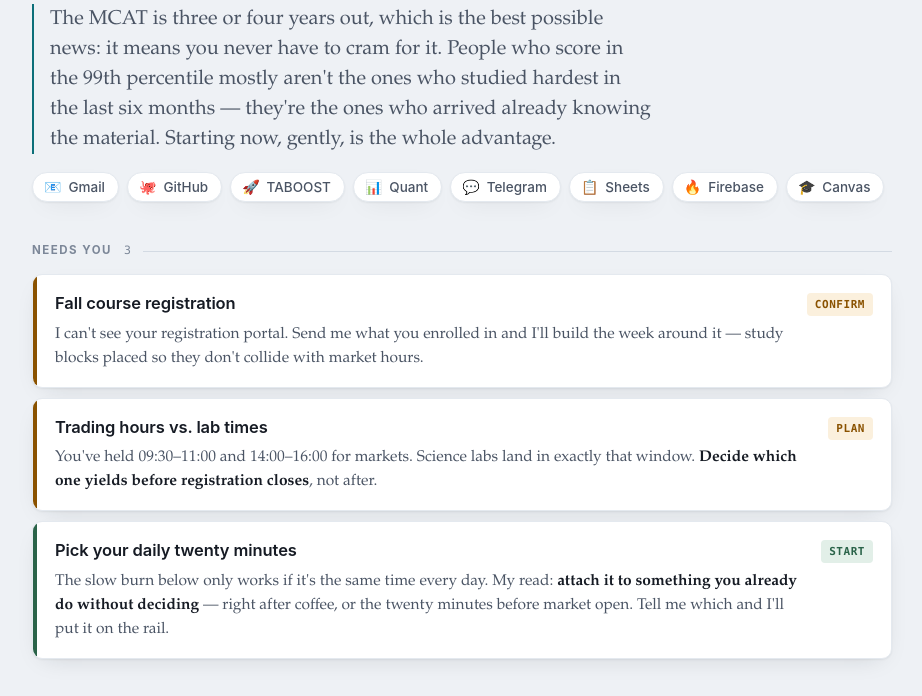
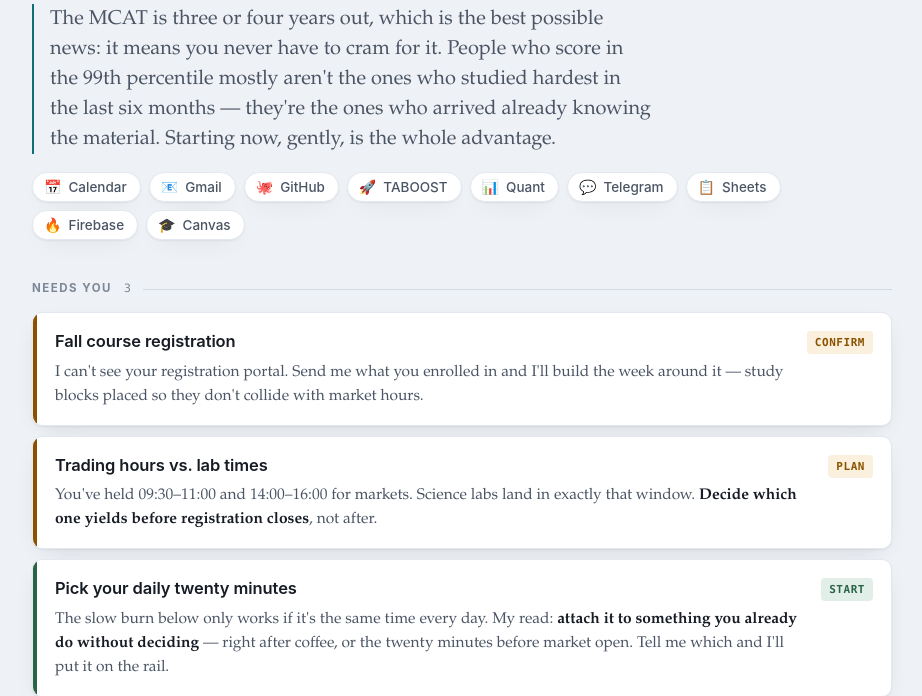
Before and after one commit to ceyre-boop/molly, a plain HTML site: page index.html in a window 1280 px wide. Shown: the part 126-822 px from the top of the page, without its empty margins (178-1100 px from the left). Drawn offline with Linux system fonts and the light colour scheme.

Commit message:
Calendar goes first in the quick links
Colin wants to be in the calendar more, so it leads the row rather than
sitting mid-pack. URL is the 3-week custom view without the pinned
2026/8/2 date, so it always opens on the current week.

```diff
--- a/index.html
+++ b/index.html
@@ -438,6 +438,9 @@ const DESK = {
 
   // Quick links. Add, remove, or reorder freely — they render in this order.
   links: [
+    // Your 3-week custom view. Deliberately not pinned to a date, so it always
+    // opens on the current week instead of rotting on August 2026.
+    { icon: "📅", name: "Calendar", url: "https://calendar.google.com/calendar/u/0/r/custom/3" },
     { icon: "📧", name: "Gmail",    url: "https://mail.google.com" },
     { icon: "🐙", name: "GitHub",   url: "https://github.com/ceyre-boop" },
     { icon: "🚀", name: "TABOOST",  url: "https://live.taboost.me" },
```
